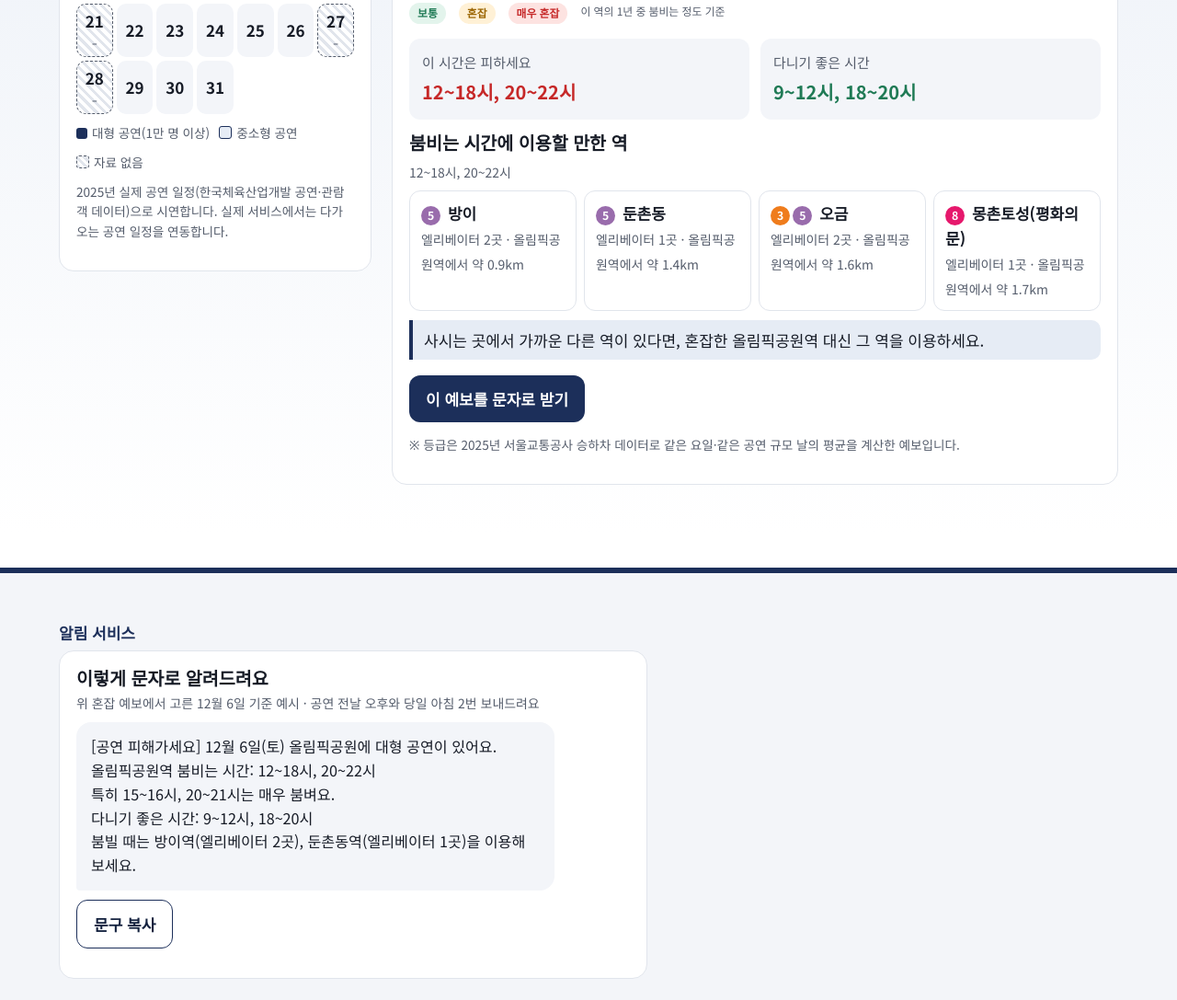
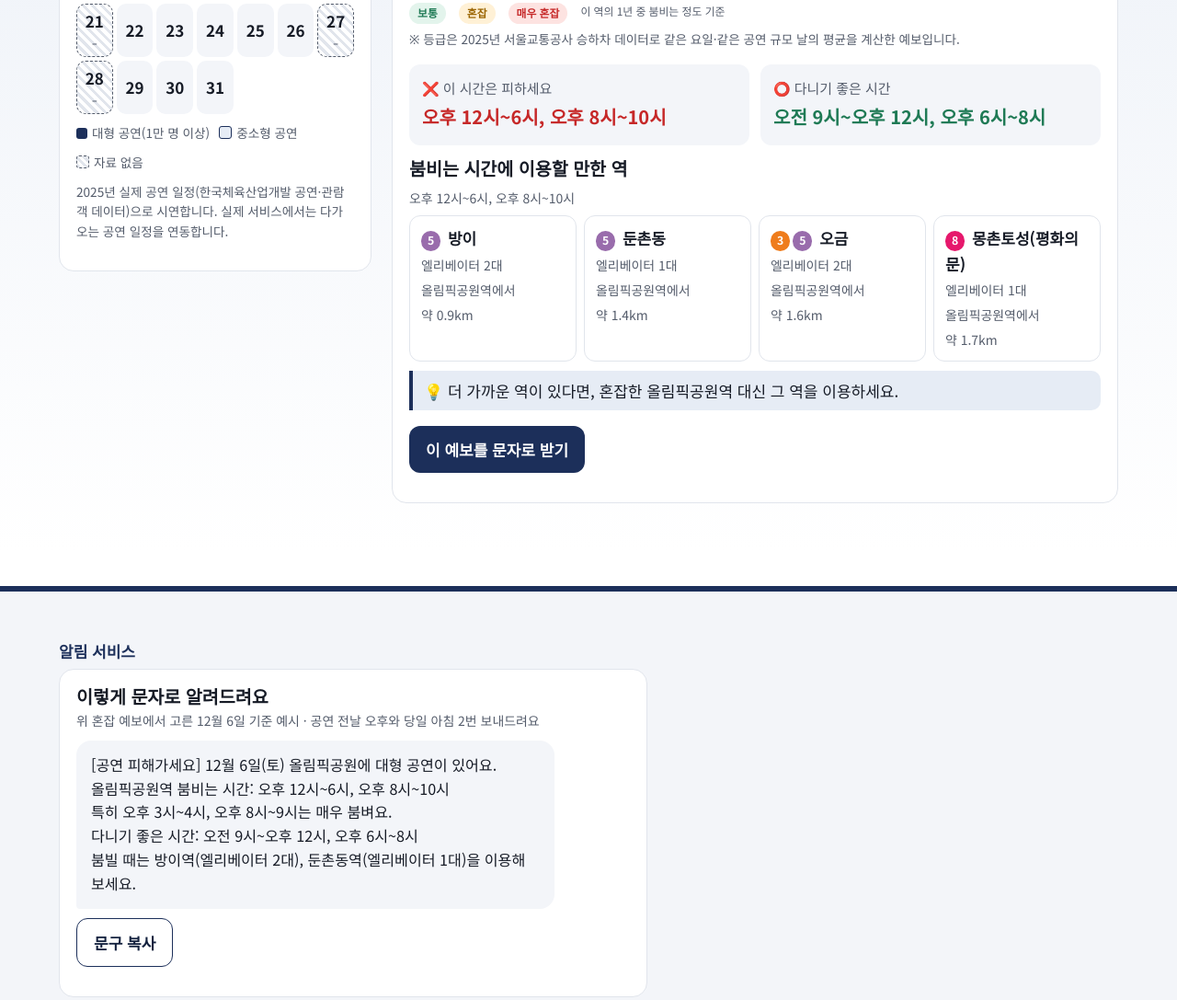
Before and after one commit to dogak333-code/avoid-concert, a plain HTML site: page index.html in a window 1280 px wide. Shown: the part 571-1658 px from the top of the page at 92% size. Drawn offline with Linux system fonts and the light colour scheme.

Commit message:
Add files via upload

```diff
--- a/index.html
+++ b/index.html
@@ -145,7 +145,7 @@ footer{padding:22px max(5vw,16px);font-size:.8em;color:var(--ink2)}
 </head>
 <body>
 <header class="top"><div class="wrap">
-  <a class="brand" href="#forecast">공연 피해가세요<span>올림픽공원 주변 외출 예보</span></a>
+  <a class="brand" href="#forecast">공연 피해가세요<span>그날 올림픽공원엔 사람이 얼마나 있을까?</span></a>
   <nav aria-label="메뉴"><a href="#forecast">혼잡 예보</a><a href="#signup">알림 신청</a><a href="#agency">기관용</a><a href="#about">분석 근거</a></nav>
   <button class="bigbtn" id="bigBtn" aria-pressed="false">글자 크게</button>
 </div></header>
@@ -165,14 +165,14 @@ footer{padding:22px max(5vw,16px);font-size:.8em;color:var(--ink2)}
       <div class="row"><label for="stSel" class="small">이용하는 역</label><select id="stSel"></select></div>
       <div class="strip" id="strip" role="list" aria-label="시간대별 혼잡 예보"></div>
       <div class="keys"><span class="pill g0">보통</span><span class="pill g1">혼잡</span><span class="pill g2">매우 혼잡</span><span class="muted small">이 역의 1년 중 붐비는 정도 기준</span></div>
+      <p class="note" style="margin-top:6px">※ 등급은 2025년 서울교통공사 승하차 데이터로 같은 요일·같은 공연 규모 날의 평균을 계산한 예보입니다.</p>
       <div class="sum">
-        <div class="box avoid"><h4>이 시간은 피하세요</h4><p id="avoid"></p></div>
-        <div class="box go"><h4>다니기 좋은 시간</h4><p id="go"></p></div>
+        <div class="box avoid"><h4>❌ 이 시간은 피하세요</h4><p id="avoid"></p></div>
+        <div class="box go"><h4>⭕ 다니기 좋은 시간</h4><p id="go"></p></div>
       </div>
       <p class="note" id="commute"></p>
       <div class="alts" id="alts"></div>
       <div class="row"><a class="btn" href="#signup" style="text-decoration:none;display:inline-flex;align-items:center">이 예보를 문자로 받기</a></div>
-      <p class="note">※ 등급은 2025년 서울교통공사 승하차 데이터로 같은 요일·같은 공연 규모 날의 평균을 계산한 예보입니다.</p>
     </div>
   </div>
 </div></section>
@@ -272,7 +272,11 @@ function grades(st, type, size){
   return t[size] || t["없음"] || t["중소형"] || t["대형"];
 }
 function windows(hs){ const o=[]; hs.forEach(h=>{ if(o.length && h===o[o.length-1][1]+1) o[o.length-1][1]=h; else o.push([h,h]); }); return o; }
-const rng = hs => windows(hs).map(([a,b]) => `${a}~${b+1}시`).join(", ");
+const per = h => h < 12 ? "오전" : h < 24 ? "오후" : "밤";
+const h12 = h => h === 12 || h === 24 ? 12 : h % 12;
+const tl = h => `${per(h)} ${h12(h)}시`;
+const span = (a, e) => per(a) === per(e) ? `${tl(a)}~${h12(e)}시` : `${tl(a)}~${tl(e)}`;
+const rng = hs => windows(hs).map(([a,b]) => span(a, b+1)).join(", ");
 const lines = st => ST[st].L.map(l => `<span class="line L${l}">${l}</span>`).join("");
 
 function analyze(type, size, st){
@@ -313,9 +317,9 @@ function drawForecast(){
   $("#go").textContent = r.calm.length ? rng(r.calm) : "-";
   $("#commute").textContent = (noData(sel) ? "※ 이 날은 연계 데이터에 기록이 없어 공연 여부를 알 수 없습니다. 공연이 없다고 보고 낸 예보입니다. " : "") + (r.commute.length ? `※ ${rng(r.commute)}는 평소 출근 시간 혼잡입니다.` : "");
   const alt = [];
-  r.alts.filter(x => x.list.length).forEach(x => { const k = x.list.join("|"), m = alt.find(y => y.k === k); if(m) m.t += `, ${x.a}~${x.b+1}시`; else alt.push({k, t:`${x.a}~${x.b+1}시`, list:x.list}); });
-  $("#alts").innerHTML = r.show.length ? `<h3>붐비는 시간에 이용할 만한 역</h3>` + (alt.length ? alt.map(x => `<p class="small muted" style="margin:10px 0 0">${x.t}</p><div class="alt-list">${x.list.map(s => `<div class="alt"><b>${lines(s)} ${esc(ST[s].n)}</b><span class="small muted">엘리베이터 ${ST[s].e}곳 · 올림픽공원역에서 약 ${ST[s].km}km</span></div>`).join("")}</div>`).join("") : `<p class="muted">이 시간에는 주변 역도 함께 붐빕니다. 가급적 이동을 미뤄 주세요.</p>`) + `<p class="tip">사시는 곳에서 가까운 다른 역이 있다면, 혼잡한 ${esc(ST[station].n)}역 대신 그 역을 이용하세요.</p>` : "";
-  const altTxt = alt.length ? alt[0].list.slice(0,2).map(s => `${ST[s].n}역(엘리베이터 ${ST[s].e}곳)`).join(", ") : "";
+  r.alts.filter(x => x.list.length).forEach(x => { const k = x.list.join("|"), m = alt.find(y => y.k === k); if(m) m.t += `, ${span(x.a, x.b+1)}`; else alt.push({k, t:span(x.a, x.b+1), list:x.list}); });
+  $("#alts").innerHTML = r.show.length ? `<h3>붐비는 시간에 이용할 만한 역</h3>` + (alt.length ? alt.map(x => `<p class="small muted" style="margin:10px 0 0">${x.t}</p><div class="alt-list">${x.list.map(s => `<div class="alt"><b>${lines(s)} ${esc(ST[s].n)}</b><span class="small muted">엘리베이터 ${ST[s].e}대<br>올림픽공원역에서 <span style="white-space:nowrap">약 ${ST[s].km}km</span></span></div>`).join("")}</div>`).join("") : `<p class="muted">이 시간에는 주변 역도 함께 붐빕니다. 가급적 이동을 미뤄 주세요.</p>`) + `<p class="tip">💡 더 가까운 역이 있다면, 혼잡한 ${esc(ST[station].n)}역 대신 그 역을 이용하세요.</p>` : "";
+  const altTxt = alt.length ? alt[0].list.slice(0,2).map(s => `${ST[s].n}역(엘리베이터 ${ST[s].e}대)`).join(", ") : "";
   $("#smsWhen").textContent = `위 혼잡 예보에서 고른 ${M+1}월 ${sel}일 기준 예시 · 공연 전날 오후와 당일 아침 2번 보내드려요`;
   $("#bubble").textContent = r.show.length
     ? `[공연 피해가세요] ${M+1}월 ${sel}일(${DOW[f.w]}) 올림픽공원에 ${f.size=="대형"?"대형 ":""}공연이 있어요.\n${ST[station].n}역 붐비는 시간: ${rng(r.show)}${r.very.length?`\n특히 ${rng(r.very)}는 매우 붐벼요.`:""}\n다니기 좋은 시간: ${r.calm.length?rng(r.calm):"-"}${altTxt?`\n붐빌 때는 ${altTxt}을 이용해 보세요.`:""}`
@@ -329,7 +333,7 @@ function drawAgency(){
   const rows = days.map(d => {
     const f = info(d), r = analyze(f.type, f.size, HOME); veryH += r.very.length;
     const start = r.show.length ? Math.min(...r.show) : null;
-    const act = r.show.length ? `이동지원 차량은 ${start}시 이전 배치 · 방문 일정은 ${r.calm.length?rng(r.calm):"오전"} 권장` : "공연 관련 혼잡 없음";
+    const act = r.show.length ? `이동지원 차량은 ${tl(start)} 이전 배치 · 방문 일정은 ${r.calm.length?rng(r.calm):"오전"} 권장` : "공연 관련 혼잡 없음";
     return `<tr><td class="nw" data-l="날짜">${M+1}월 ${d}일 (${DOW[f.w]})</td><td data-l="공연"><span class="pill ${f.size==="대형"?"g2":"g1"}">${f.size}</span> ${esc(f.names[0]||"")}${f.names.length>1?` 외 ${f.names.length-1}건`:""}</td><td class="nw" data-l="매우 혼잡">${r.very.length?rng(r.very):"없음"}</td><td data-l="권장 조치">${act}</td></tr>`;
   });
   $("#agTable tbody").innerHTML = rows.join("") || `<tr><td colspan="4" class="muted">이 달에는 공연이 없습니다.</td></tr>`;
@@ -339,7 +343,7 @@ function drawAgency(){
 }
 
 function drawRef(){
-  $("#thTable tbody").innerHTML = Object.keys(D.thresholds).map(s => `<tr><td>${lines(s)} ${esc(ST[s].n)}</td><td style="text-align:right">${D.thresholds[s][0].toLocaleString()}명</td><td style="text-align:right">${D.thresholds[s][1].toLocaleString()}명</td><td style="text-align:right">${ST[s].e}곳</td></tr>`).join("");
+  $("#thTable tbody").innerHTML = Object.keys(D.thresholds).map(s => `<tr><td>${lines(s)} ${esc(ST[s].n)}</td><td style="text-align:right">${D.thresholds[s][0].toLocaleString()}명</td><td style="text-align:right">${D.thresholds[s][1].toLocaleString()}명</td><td style="text-align:right">${ST[s].e}대</td></tr>`).join("");
   const opts = Object.keys(ST).map(s => `<option value="${esc(s)}">${esc(ST[s].n)}</option>`).join("");
   $("#stSel").innerHTML = opts; $("#myStation").innerHTML = opts;
 }
```
